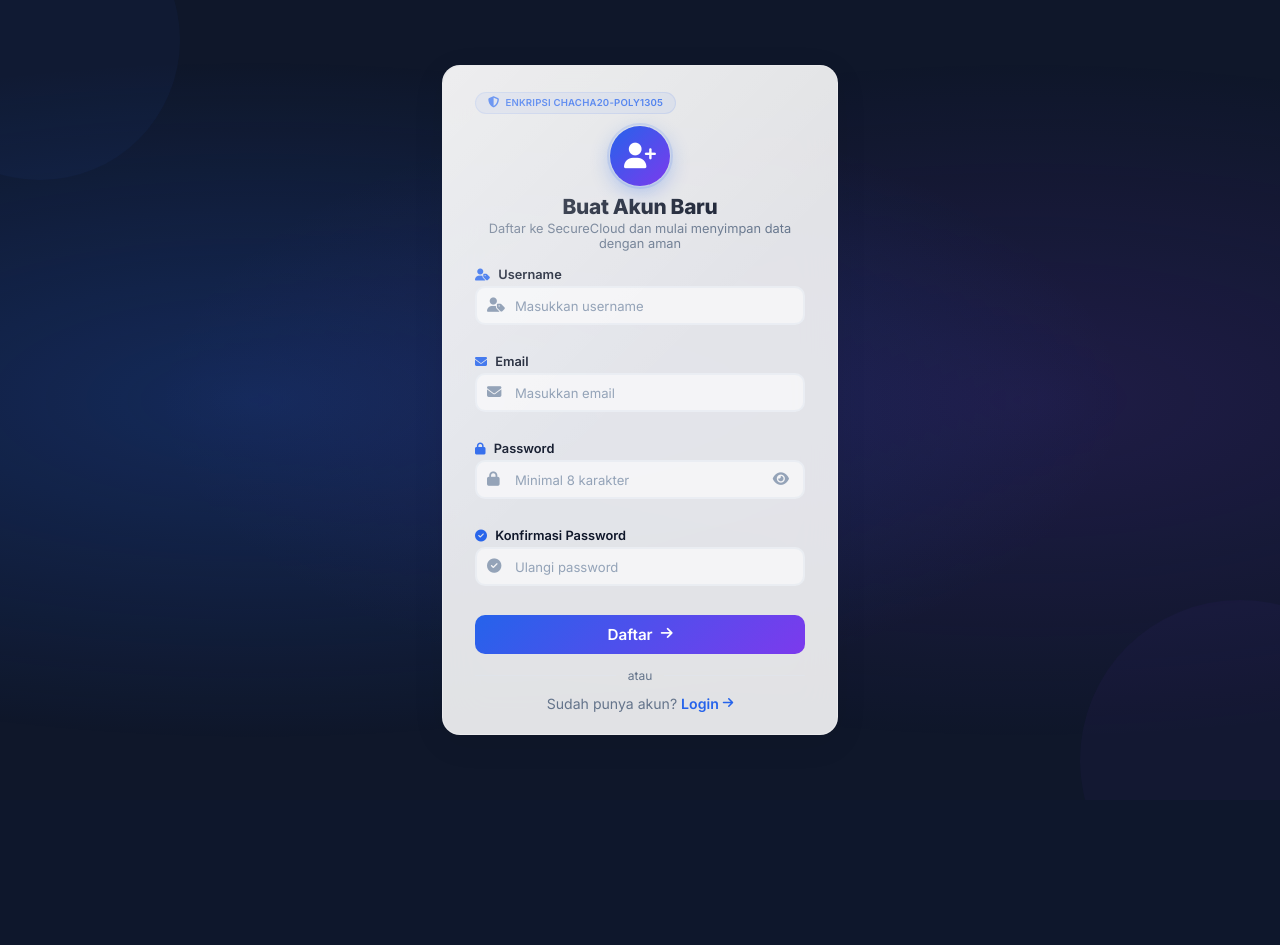
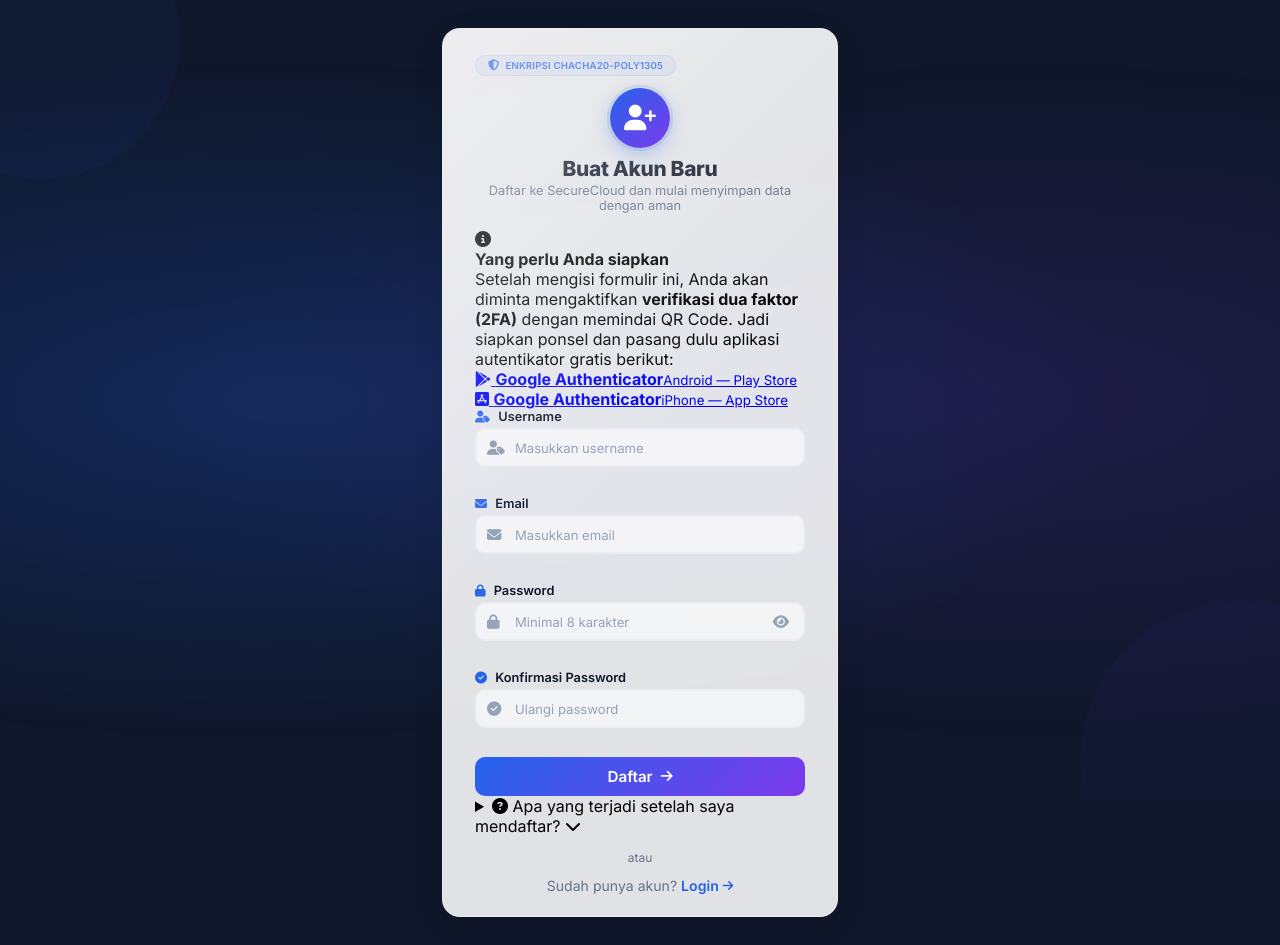
Before and after one commit to Ahfande/ChachaDrive, a Django app: page /register/ in a window 1280 px wide. Before the commit the page ends 735 px from the top, so only its background shows below. Run offline with Django 4.2, Linux system fonts and the light colour scheme.

Commit message:
Update register.html

```diff
--- a/templates/register.html
+++ b/templates/register.html
@@ -48,6 +48,26 @@
             <!-- Judul -->
             <h2 class="register-title">Buat Akun Baru</h2>
             <p class="register-subtitle">Daftar ke SecureCloud dan mulai menyimpan data dengan aman</p>
+
+            <!-- Panduan pendaftaran untuk pengguna awam -->
+            <div class="help-note-box help-note-top">
+                <i class="fas fa-circle-info"></i>
+                <div>
+                    <strong>Yang perlu Anda siapkan</strong>
+                    <p>Setelah mengisi formulir ini, Anda akan diminta mengaktifkan <strong>verifikasi dua faktor (2FA)</strong>
+                    dengan memindai QR Code. Jadi siapkan ponsel dan pasang dulu aplikasi autentikator gratis berikut:</p>
+                    <div class="help-app-links">
+                        <a class="app-link" href="https://play.google.com/store/apps/details?id=com.google.android.apps.authenticator2" target="_blank" rel="noopener">
+                            <i class="fab fa-google-play"></i>
+                            <span><strong>Google Authenticator</strong><small>Android — Play Store</small></span>
+                        </a>
+                        <a class="app-link" href="https://apps.apple.com/app/google-authenticator/id388497605" target="_blank" rel="noopener">
+                            <i class="fab fa-app-store-ios"></i>
+                            <span><strong>Google Authenticator</strong><small>iPhone — App Store</small></span>
+                        </a>
+                    </div>
+                </div>
+            </div>
 
             <!-- register.html - bagian form -->
             <form method="POST" id="registerForm">
@@ -124,6 +144,28 @@
                 </button>
             </form>
 
+            <!-- Langkah setelah mendaftar -->
+            <details class="help-accordion">
+                <summary>
+                    <i class="fas fa-circle-question"></i>
+                    <span>Apa yang terjadi setelah saya mendaftar?</span>
+                    <i class="fas fa-chevron-down accordion-arrow"></i>
+                </summary>
+                <div class="help-accordion-body">
+                    <ol class="help-steps-mini">
+                        <li>Halaman <strong>Aktivasi 2FA</strong> terbuka dan menampilkan QR Code.</li>
+                        <li>Buka aplikasi autentikator di ponsel, pilih <em>tambah akun</em>, lalu <strong>pindai QR Code</strong> tersebut.</li>
+                        <li>Masukkan <strong>kode 6 digit</strong> yang muncul di aplikasi untuk menyelesaikan aktivasi.</li>
+                        <li>Selesai. Setiap kali masuk, Anda memasukkan password dan kode 6 digit tersebut.</li>
+                    </ol>
+                    <p class="help-mini-note">
+                        <i class="fas fa-triangle-exclamation"></i>
+                        Catatan unggah file: ukuran maksimal <strong>5 MB</strong> per file, dan hanya format
+                        <strong>DOCX, PDF, TXT, PNG, JPG</strong> yang dapat diunggah.
+                    </p>
+                </div>
+            </details>
+
             <!-- Divider -->
             <div class="divider">
                 <span>atau</span>
```
